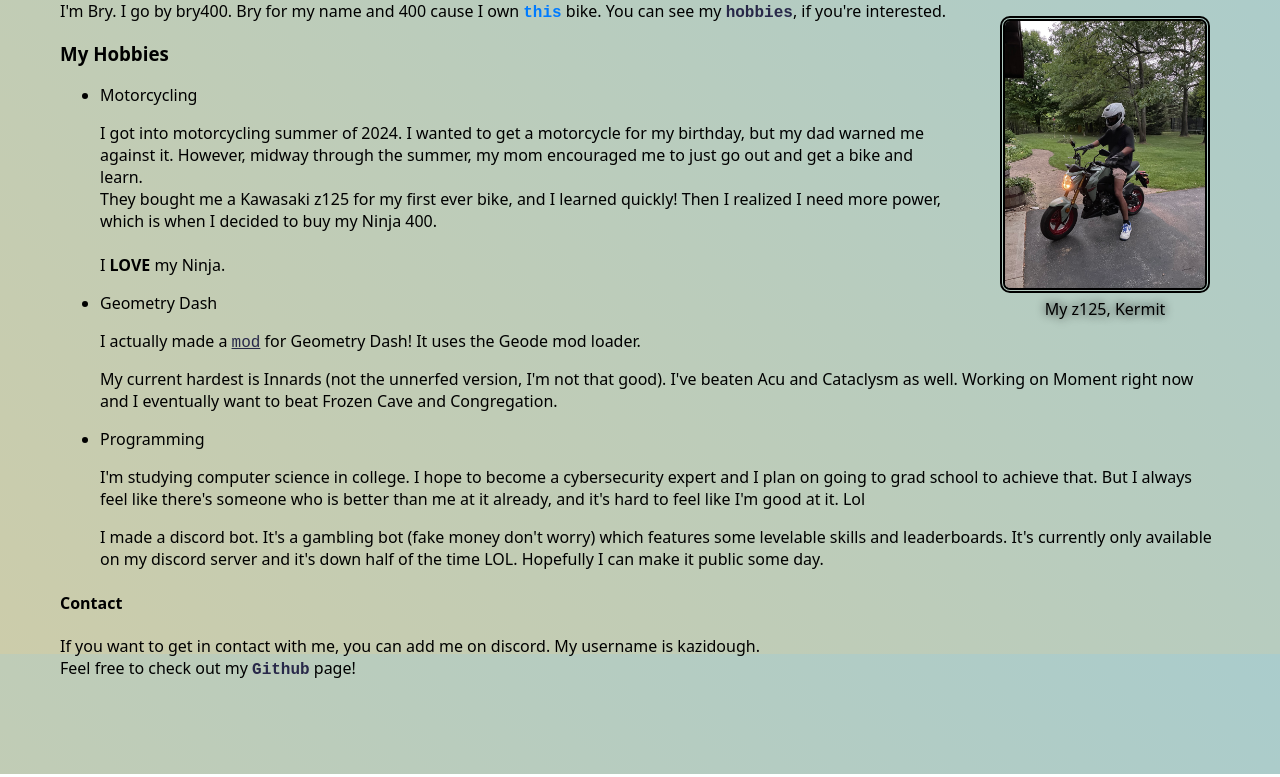
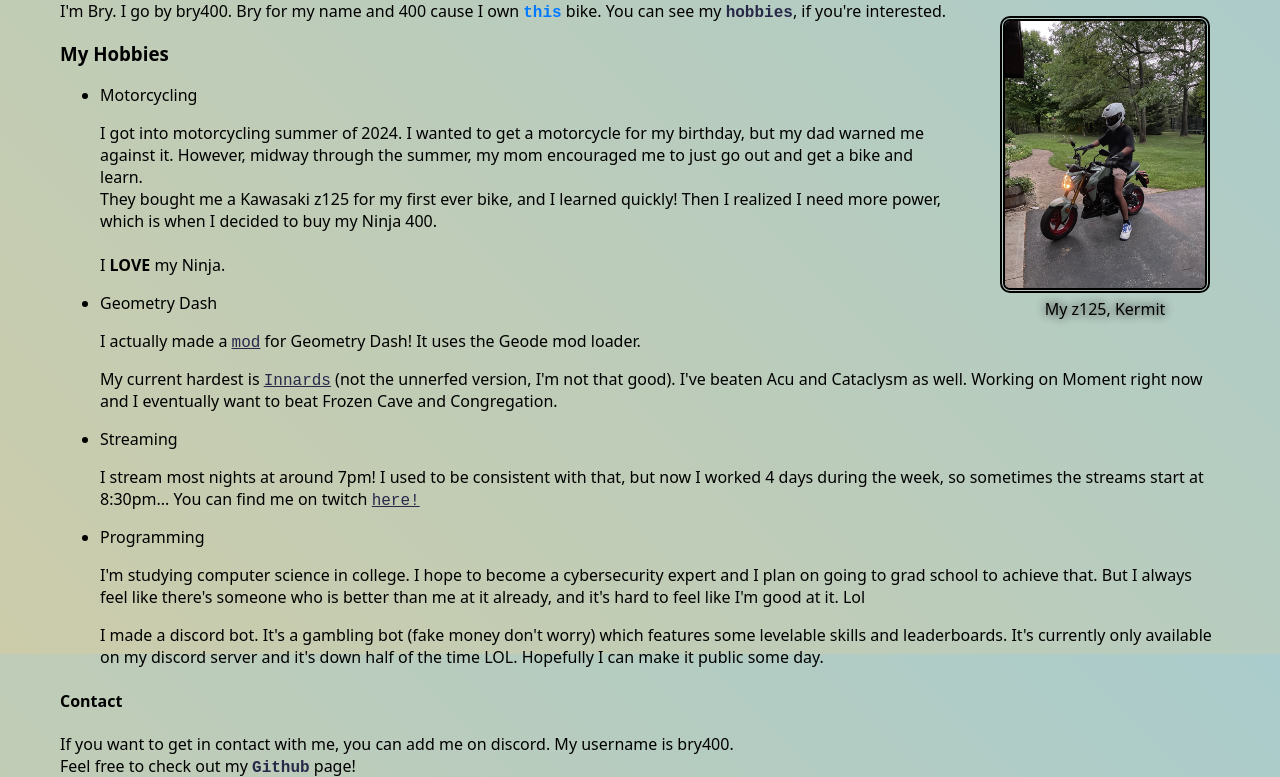
Before and after one commit to kazido/brysite, a plain HTML site: page index.html in a window 1280 px wide. Shown: the part 146-923 px from the top of the page. Drawn offline with Linux system fonts and the light colour scheme.

Commit message:
Update index.html

```diff
--- a/index.html
+++ b/index.html
@@ -162,10 +162,14 @@
                 <li>Geometry Dash
                     <p> I actually made a <a href="https://geode-sdk.org/mods/bry400.no_block_glow">mod</a>
                         for Geometry Dash! It uses the Geode mod loader.</p>
-                    <p> My current hardest is Innards (not the unnerfed version, I'm not that good). I've beaten Acu and
+                    <p> My current hardest is <a href="https://www.youtube.com/watch?v=55e68NTv2rQ">Innards</a> (not the unnerfed version, I'm not that good). I've beaten Acu and
                         Cataclysm as well. Working on Moment right now and I eventually want to beat Frozen Cave and
                         Congregation.</p>
                 </li>
+
+                <li>Streaming
+                    <p>I stream most nights at around 7pm! I used to be consistent with that, but now I worked 4 days during the week, so sometimes the streams start at 8:30pm...
+                    You can find me on twitch <a href="https://twitch.tv/realbry400">here!</a></p>
                 <li>Programming
                     <p>I'm studying computer science in college. I hope to become a cybersecurity expert and I plan on
                         going to grad school to achieve that.
@@ -180,9 +184,9 @@
             </ul>
         </div>
 
-        <div id="Contat">
+        <div id="Contact">
             <h4>Contact</h4>
-            <p>If you want to get in contact with me, you can add me on discord. My username is kazidough.
+            <p>If you want to get in contact with me, you can add me on discord. My username is bry400.
                 <br> Feel free to check out my <a href="https://github.com/kazido"
                     style="text-decoration: none;"><b>Github</b></a> page!
             </p>
```
